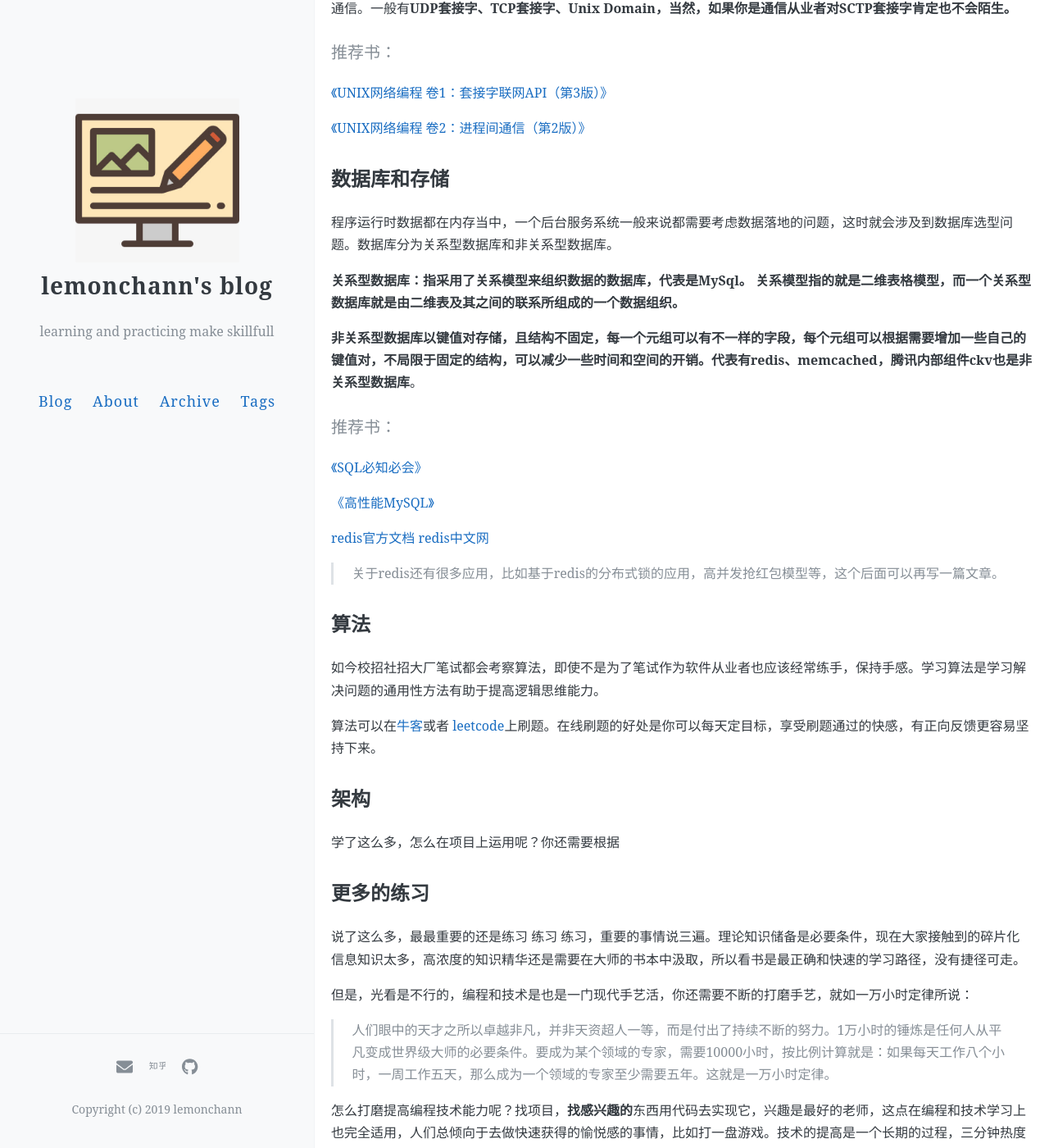
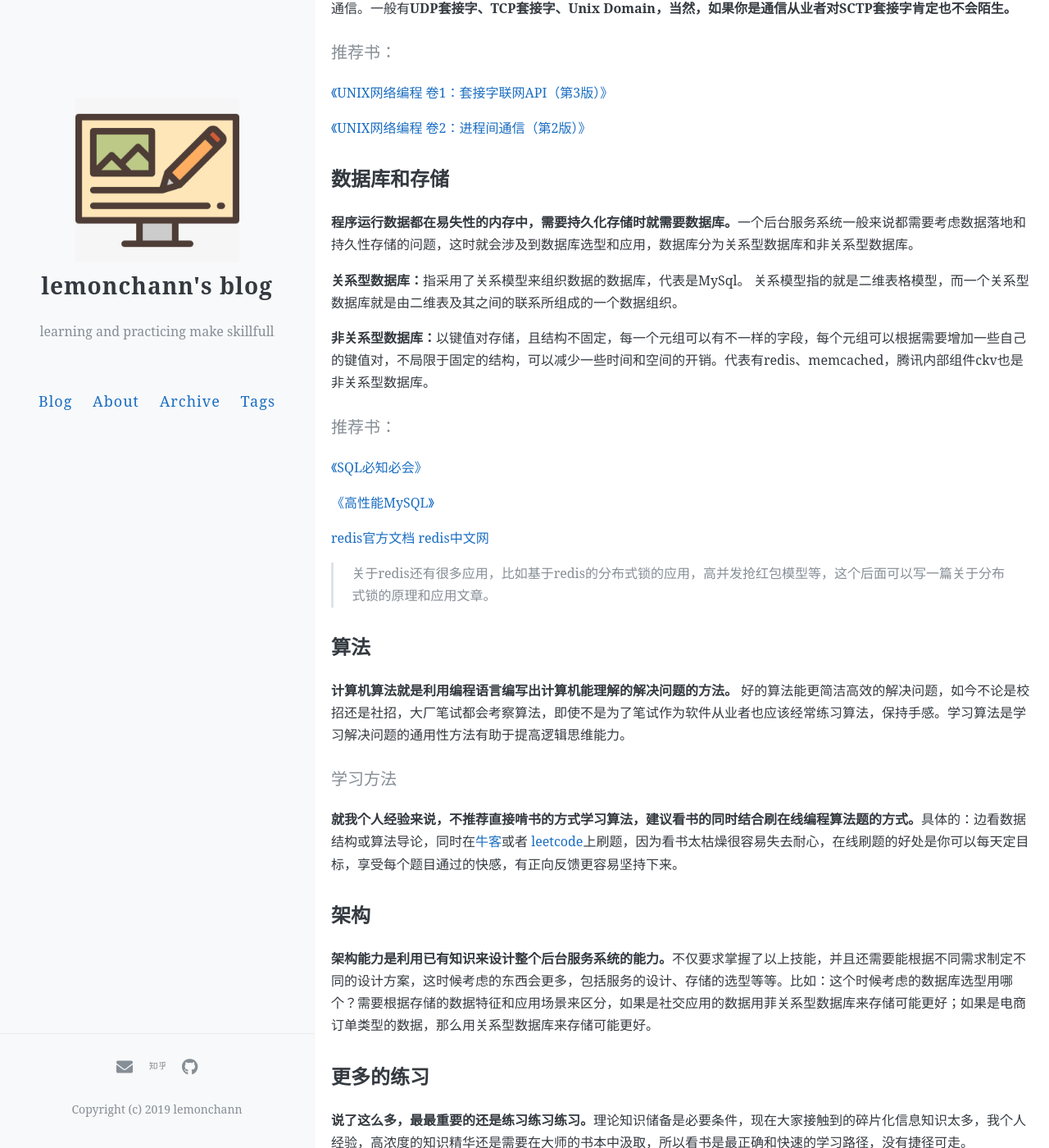
Before and after one commit to lemonchann/lemonchann.github.io, a Jekyll site: the page built from _posts/2020-1-4-learn_cpp.md, in a window 1280 px wide and 1400 px high, scrolled down 4030 px. Shown: the whole window at 82% size. Built offline with Jekyll 4.4.1, drawn with Linux system fonts in a browser that asks for light colours; comment, search, counter and statistics services are not loaded; some of the changed text lies outside the part shown.

Commit message:
update note

```diff
--- a/_posts/2020-1-4-learn_cpp.md
+++ b/_posts/2020-1-4-learn_cpp.md
@@ -167,12 +167,12 @@ author: lemonchann
 
 ## 数据库和存储
 
-程序运行时数据都在内存当中，一个后台服务系统一般来说都需要考虑数据落地的问题，这时就会涉及到数据库选型问题。数据库分为关系型数据库和非关系型数据库。
+**程序运行数据都在易失性的内存中，需要持久化存储时就需要数据库。**一个后台服务系统一般来说都需要考虑数据落地和持久性存储的问题，这时就会涉及到数据库选型和应用，数据库分为关系型数据库和非关系型数据库。
 
-**关系型数据库：指采用了关系模型来组织数据的数据库，代表是MySql。
-关系模型指的就是二维表格模型，而一个关系型数据库就是由二维表及其之间的联系所组成的一个数据组织。**
+**关系型数据库：**指采用了关系模型来组织数据的数据库，代表是MySql。
+关系模型指的就是二维表格模型，而一个关系型数据库就是由二维表及其之间的联系所组成的一个数据组织。
 
-**非关系型数据库以键值对存储，且结构不固定，每一个元组可以有不一样的字段，每个元组可以根据需要增加一些自己的键值对，不局限于固定的结构，可以减少一些时间和空间的开销。代表有redis、memcached，腾讯内部组件ckv也是非关系型数据库**。
+**非关系型数据库：**以键值对存储，且结构不固定，每一个元组可以有不一样的字段，每个元组可以根据需要增加一些自己的键值对，不局限于固定的结构，可以减少一些时间和空间的开销。代表有redis、memcached，腾讯内部组件ckv也是非关系型数据库。
 
 #### 推荐书：
 
@@ -182,25 +182,29 @@ author: lemonchann
 
 [redis官方文档](https://redis.io/documentation)  [redis中文网](http://redis.cn/)
 
-> 关于redis还有很多应用，比如基于redis的分布式锁的应用，高并发抢红包模型等，这个后面可以再写一篇文章。
+> 关于redis还有很多应用，比如基于redis的分布式锁的应用，高并发抢红包模型等，这个后面可以写一篇关于分布式锁的原理和应用文章。
 
 
 
 ## 算法
 
-如今校招社招大厂笔试都会考察算法，即使不是为了笔试作为软件从业者也应该经常练手，保持手感。学习算法是学习解决问题的通用性方法有助于提高逻辑思维能力。
+**计算机算法就是利用编程语言编写出计算机能理解的解决问题的方法。** 好的算法能更简洁高效的解决问题，如今不论是校招还是社招，大厂笔试都会考察算法，即使不是为了笔试作为软件从业者也应该经常练习算法，保持手感。学习算法是学习解决问题的通用性方法有助于提高逻辑思维能力。
 
-算法可以在[牛客](https://www.nowcoder.com/activity/oj)或者 [leetcode](https://leetcode-cn.com/ )上刷题。在线刷题的好处是你可以每天定目标，享受刷题通过的快感，有正向反馈更容易坚持下来。
+#### 学习方法
+
+**就我个人经验来说，不推荐直接啃书的方式学习算法，建议看书的同时结合刷在线编程算法题的方式。**具体的：边看数据结构或算法导论，同时在[牛客](https://www.nowcoder.com/activity/oj)或者 [leetcode](https://leetcode-cn.com/ )上刷题，因为看书太枯燥很容易失去耐心，在线刷题的好处是你可以每天定目标，享受每个题目通过的快感，有正向反馈更容易坚持下来。
+
+
 
 ## 架构
 
-学了这么多，怎么在项目上运用呢？你还需要根据
+**架构能力是利用已有知识来设计整个后台服务系统的能力。**不仅要求掌握了以上技能，并且还需要能根据不同需求制定不同的设计方案，这时候考虑的东西会更多，包括服务的设计、存储的选型等等。比如：这个时候考虑的数据库选型用哪个？需要根据存储的数据特征和应用场景来区分，如果是社交应用的数据用菲关系型数据库来存储可能更好；如果是电商订单类型的数据，那么用关系型数据库来存储可能更好。
 
 ## 更多的练习
 
-说了这么多，最最重要的还是练习 练习 练习，重要的事情说三遍。理论知识储备是必要条件，现在大家接触到的碎片化信息知识太多，高浓度的知识精华还是需要在大师的书本中汲取，所以看书是最正确和快速的学习路径，没有捷径可走。
+**说了这么多，最最重要的还是练习练习练习。**理论知识储备是必要条件，现在大家接触到的碎片化信息知识太多，我个人经验，高浓度的知识精华还是需要在大师的书本中汲取，所以看书是最正确和快速的学习路径，没有捷径可走。
 
-但是，光看是不行的，编程和技术是也是一门现代手艺活，你还需要不断的打磨手艺，就如一万小时定律所说：
+光看书也是不行，编程和技术是也是一门现代手艺活，还需要不断的打磨手艺，就如一万小时定律所说：
 
 > 人们眼中的天才之所以卓越非凡，并非天资超人一等，而是付出了持续不断的努力。1万小时的锤炼是任何人从平凡变成世界级大师的必要条件。要成为某个领域的专家，需要10000小时，按比例计算就是：如果每天工作八个小时，一周工作五天，那么成为一个领域的专家至少需要五年。这就是一万小时定律。
 
```
